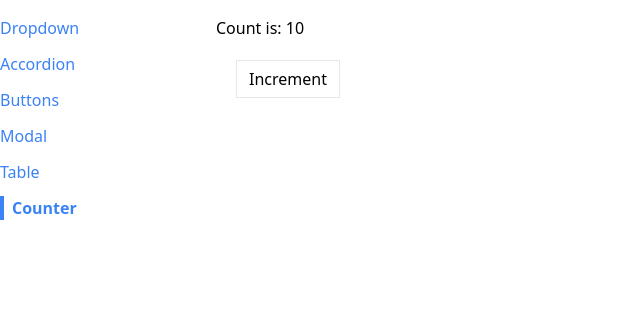
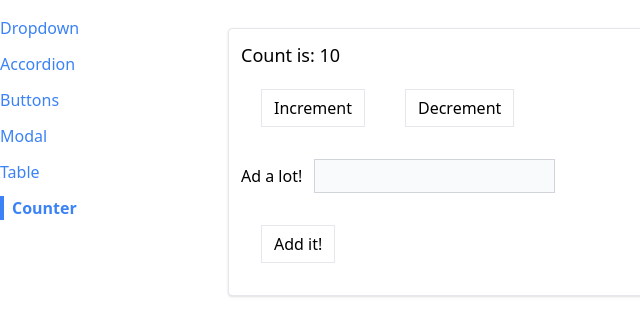
Before and after one commit to alekseypetrenko/try-react, a React (Vite) app: page /counter in a window 1280 px wide. Shown: the top 336 px of the page, without its empty margins (0-640 px from the left). Built offline with nearby package versions, Linux system fonts and the light colour scheme.

Commit message:
added useReducer, added dispatch

```diff
--- a/src/pages/CounterPage.jsx
+++ b/src/pages/CounterPage.jsx
@@ -1,14 +1,84 @@
+import { useReducer } from "react";
 import Button from "../components/Button";
-import useCounterAndLog from "../hooks/useCounterAndLog";
+import Panel from "../components/Panel";
 
 function CounterPage({ initialCount }) {
-  const { count, increment } = useCounterAndLog(initialCount);
+  const INCREMENT = "INCREMENT";
+  const DECREMENT = "DECREMENT";
+  const SET_VALUE_TO_ADD = "SET_VALUE_TO_ADD";
+
+  const reducer = (state, action) => {
+    switch (action.type) {
+      case INCREMENT:
+        return {
+          ...state,
+          count: state.count + 1,
+        };
+      case DECREMENT:
+        return {
+          ...state,
+          count: state.count - 1,
+        };
+      case SET_VALUE_TO_ADD:
+        return {
+          ...state,
+          valueToAdd: action.payload,
+        };
+      default:
+        throw new Error(`Invalid action ${action.type}`);
+    }
+  };
+
+  const [state, dispatch] = useReducer(reducer, {
+    count: initialCount,
+    valueToAdd: 0,
+  });
+
+  const increment = () => {
+    dispatch({
+      type: INCREMENT,
+    });
+  };
+  const decrement = () => {
+    dispatch({
+      type: DECREMENT,
+    });
+  };
+
+  const handleChange = (e) => {
+    const value = parseInt(e.target.value) || 0;
+    dispatch({
+      type: SET_VALUE_TO_ADD,
+      payload: value,
+    });
+  };
+
+  const handleSubmit = (e) => {
+    e.preventDefault();
+
+    // setCount(count + valueToAdd);
+    // setValueToAdd(0);
+  };
 
   return (
-    <div>
-      <h1>Count is: {count}</h1>
-      <Button onClick={increment}>Increment</Button>
-    </div>
+    <Panel className="m-3">
+      <h1 className="text-lg">Count is: {state.count}</h1>
+      <div className="flex flex-row">
+        <Button onClick={increment}>Increment</Button>
+        <Button onClick={decrement}>Decrement</Button>
+      </div>
+
+      <form onSubmit={handleSubmit}>
+        <label>Ad a lot!</label>
+        <input
+          value={state.valueToAdd || ""}
+          onChange={handleChange}
+          type="number"
+          className="p-1 m-3 bg-gray-50 border border-gray-300"
+        />
+        <Button>Add it!</Button>
+      </form>
+    </Panel>
   );
 }
 
```
